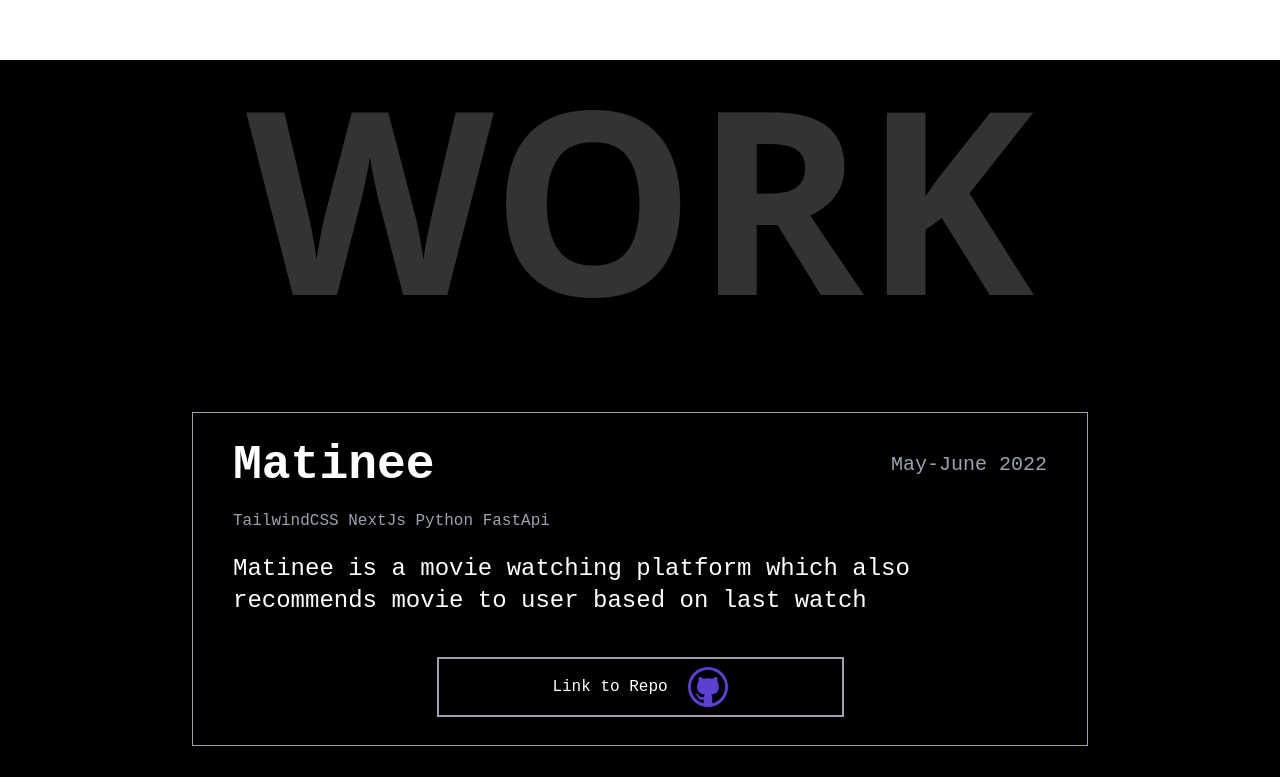
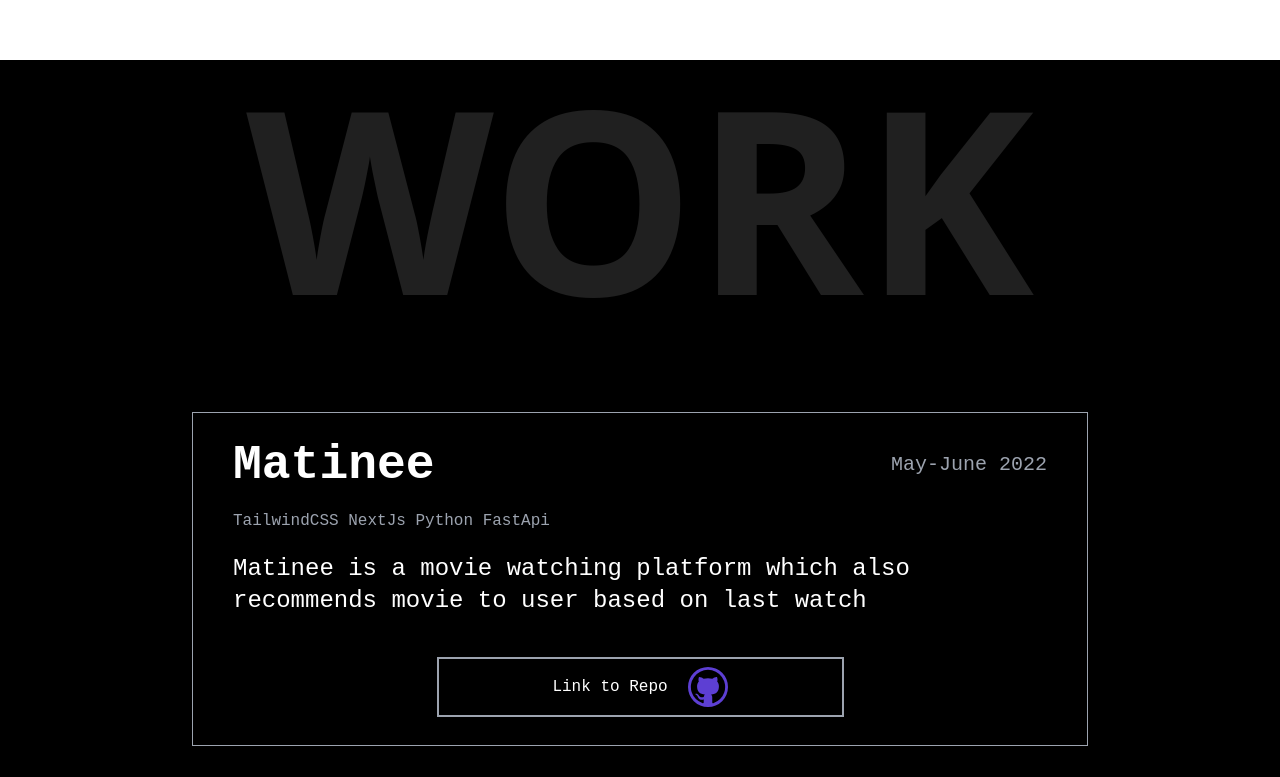
Before and after one commit to deveshXm/devesh-portfolio, a Next.js app: page / in a window 1280 px wide. Shown: the part 1572-2349 px from the top of the page. Built offline with nearby package versions, Linux system fonts and the light colour scheme.

Commit message:
changes button hover color

```diff
--- a/components/Card/Card.js
+++ b/components/Card/Card.js
@@ -16,7 +16,7 @@ function Card(props) {
       </div>
       <div className="flex justify-center pt-10">
         <Link href={props.link}>
-          <div className="flex items-center justify-center py-2 border-2 border-gray-400 w-[70%] md:w-[50%]  sm:hover:border-gray-200 sm:hover:bg-black sm:hover:bg-opacity-30 sm:hover:cursor-pointer transition duration-300">
+          <div className="flex items-center justify-center py-2 border-2 border-gray-400 w-[70%] md:w-[50%]  sm:hover:border-[#5D3FD3] sm:hover:bg-black sm:hover:bg-opacity-30 sm:hover:cursor-pointer transition duration-300">
             <p>Link to Repo</p>
             <VscGithub className="ml-5 text-[#5D3FD3]" size={40} />
           </div>
--- a/components/Project.tsx
+++ b/components/Project.tsx
@@ -22,10 +22,10 @@ function Project() {
   ];
   return (
     <div className=" relative flex justify-center bg-black md:py-14 py-28 overflow-x-hidden overflow-y-hidden">
-      <div className="absolute text-white text-opacity-20 text-[20vw] font-sans font-bold -translate-y-28">
+      <div className="absolute text-[#202020] text-[20vw] font-sans font-bold -translate-y-28">
         <p>WORK</p>
       </div>
-      <div className="relative max-w-[90%] md:max-w-[70%] w-[90%] md:mt-40 text-white 2xl:py-96 md:py-24 ">
+      <div className="relative max-w-[90%] md:max-w-[70%] w-[90%] md:mt-40 text-white 2xl:py-96 sm:py-24 ">
         <div className=" py-10  flex flex-col space-y-8 overflow-visible ">
           {projects.map((projects)=>(
             <Card heading ={projects.heading} time = {projects.time} info = {projects.info} language ={projects.language} link = {projects.link} />
```
